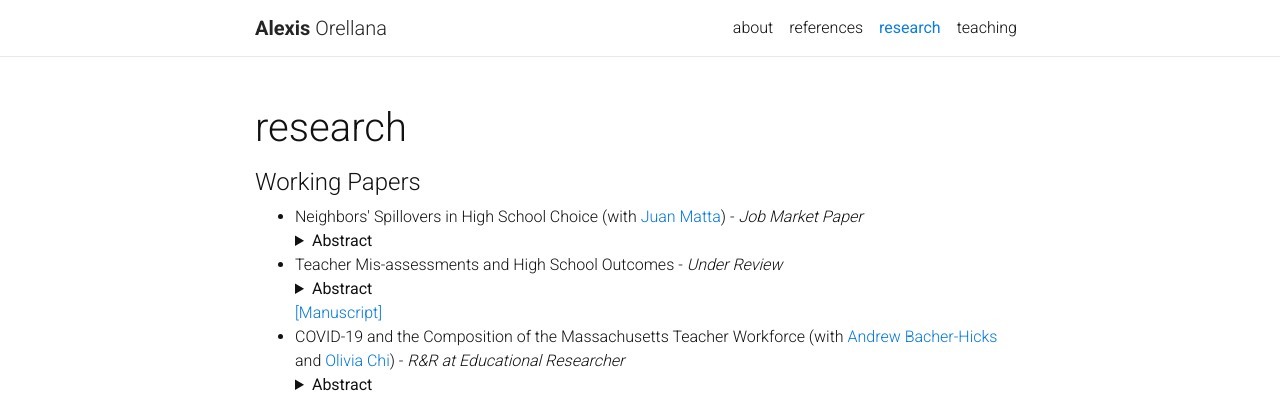
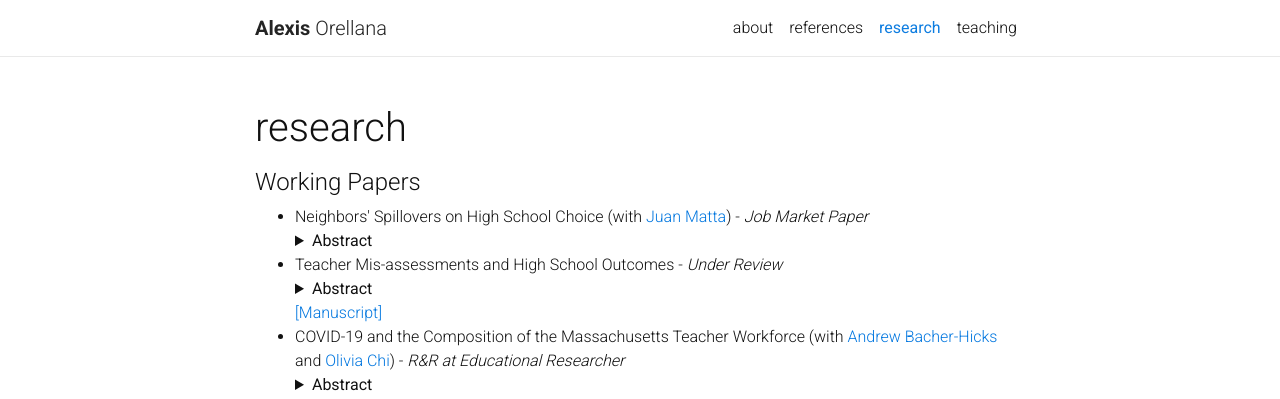
Before and after one commit to alexisorellana/alexisorellana.github.io, a Jekyll site: the page built from _pages/research.md, in a window 1280 px wide. Shown: the top 399 px of the page. Built offline with Jekyll 4.4.1, drawn with Linux system fonts in a browser that asks for light colours; nearby versions of some CDN libraries; a style sheet for code colours, icons or effects is not loaded.

Commit message:
update 10-05

```diff
--- a/_pages/research.md
+++ b/_pages/research.md
@@ -9,7 +9,7 @@ nav: true
 #### Working Papers
 <ul>
 
-<li> Neighbors' Spillovers in High School Choice (with <a href="https://jjmatta.github.io" target="_blank">Juan Matta</a>) - <em> Job Market Paper </em> </li>
+<li> Neighbors' Spillovers on High School Choice (with <a href="https://jjmatta.github.io" target="_blank">Juan Matta</a>) - <em> Job Market Paper </em> </li>
 <details>
 <summary><b>Abstract</b></summary>
 
```
